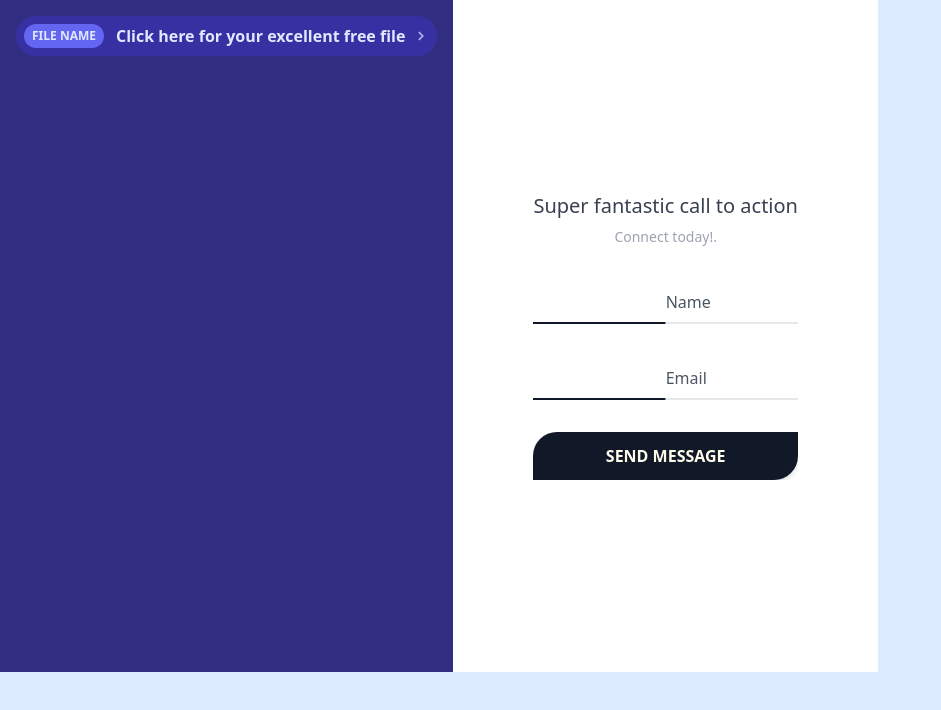
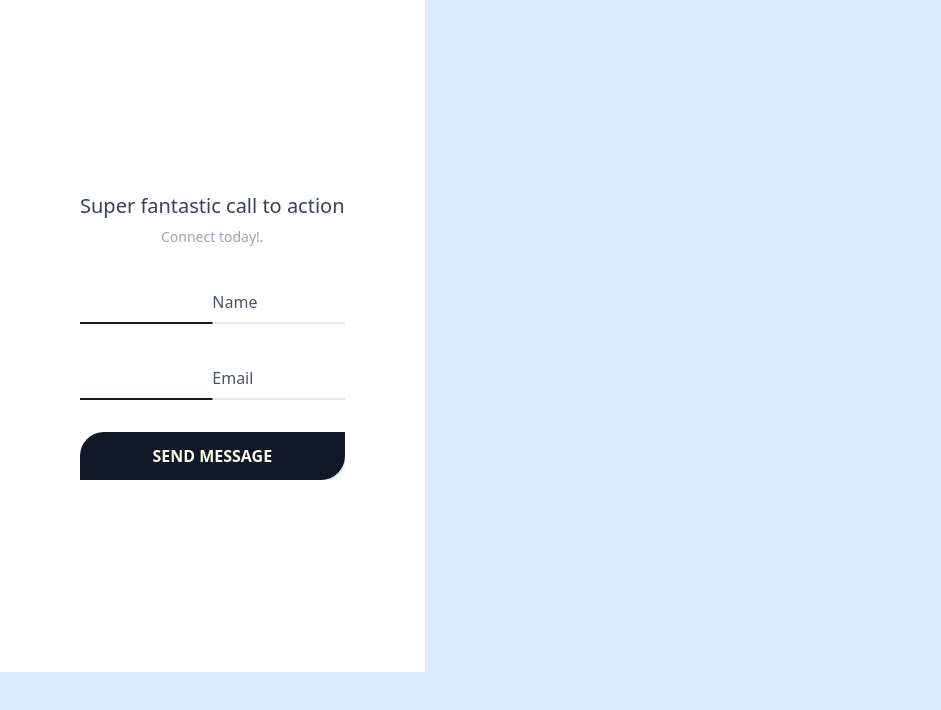
Before and after one commit to Darion-Newton/resources, a React (Create React App) app in the folder client/: page / in a window 1280 px wide. Shown: the top 710 px of the page, without its empty margins (0-941 px from the left). Built offline with nearby package versions, Linux system fonts and the light colour scheme.

Commit message:
adding badge edit

```diff
--- a/client/src/components/layouts/Landing.js
+++ b/client/src/components/layouts/Landing.js
@@ -26,16 +26,16 @@ class Landing extends Component {
       <div className="lg:flex">
           <div className="flex justify-center" className={this.state.toggle ? ' hidden':
                    'uppercase px-8 py-4 shadow-sm rounded inline-block mt-8 font-semibold hover:bg-blue-500 bg-blue-600 text-white ' }>
-                   <h2 className="text-xl lg:text-xl font-medium mb-1 text-gray-700 text-center">Click here for your excellent free file</h2>
-              <span className="text-sm mb-4 text-gray-400">Pop me a message and let's connect.</span>
-                    </div>
                     <div class="bg-indigo-900 text-center py-4 lg:px-4">
   <div class="p-2 bg-indigo-800 items-center text-indigo-100 leading-none lg:rounded-full flex lg:inline-flex" role="alert">
     <span class="flex rounded-full bg-indigo-500 uppercase px-2 py-1 text-xs font-bold mr-3">File Name</span>
-    <span class="font-semibold mr-2 text-left flex-auto">Click here for your excellent free file </span>
+    <span class="font-semibold mr-2 text-left flex-auto">Click here for your excellent free file  <button onClick={this.clickHandler}
+                  className="w-full font-semibold rounded-tl-3xl rounded-br-3xl uppercase text-center px-5 py-3 shadow-md my-4 lg:mb-0 bg-gray-900 text-yellow-50 hover:bg-gray-700 focus:ring-4 focus:ring-yellow-300">reset</button> </span>
     <svg class="fill-current opacity-75 h-4 w-4" xmlns="http://www.w3.org/2000/svg" viewBox="0 0 20 20"><path d="M12.95 10.707l.707-.707L8 4.343 6.586 5.757 10.828 10l-4.242 4.243L8 15.657l4.95-4.95z"/></svg>
   </div>
 </div>
+                    </div>
+
                 <div id="nav_content" className={this.state.toggle ? 'absolute right-0  md:block md:relative w-full md:w-auto ':
                    'absolute hidden right-0 md:block md:relative w-full md:w-auto ' }>
                   <nav
```
